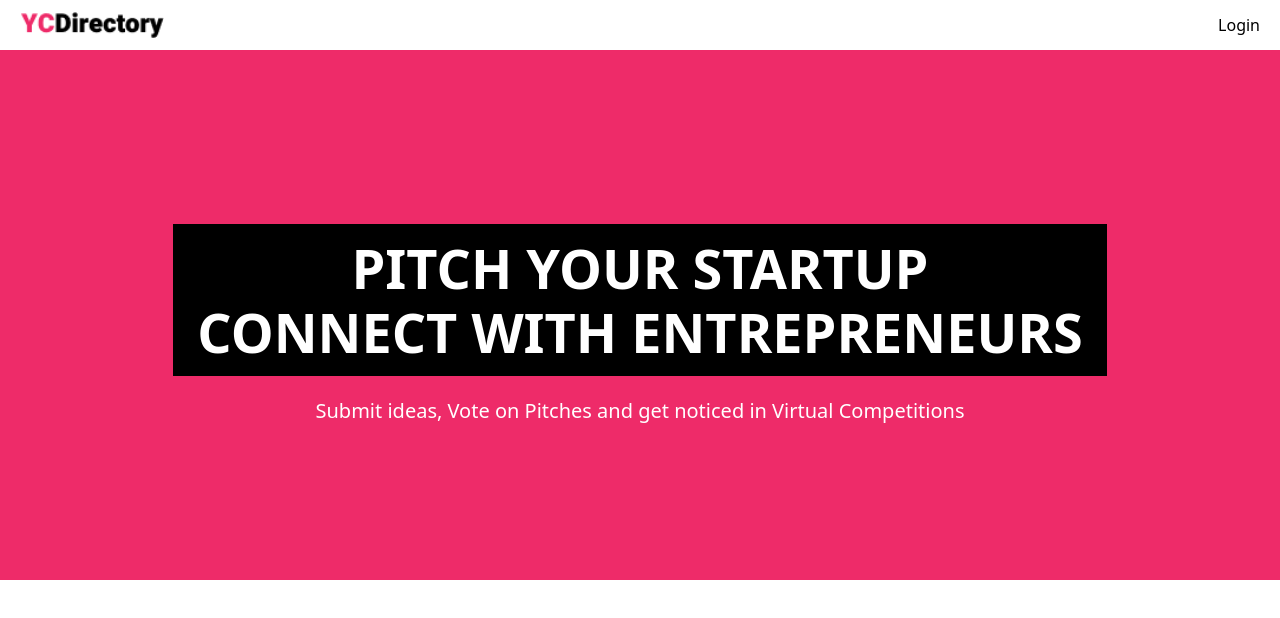
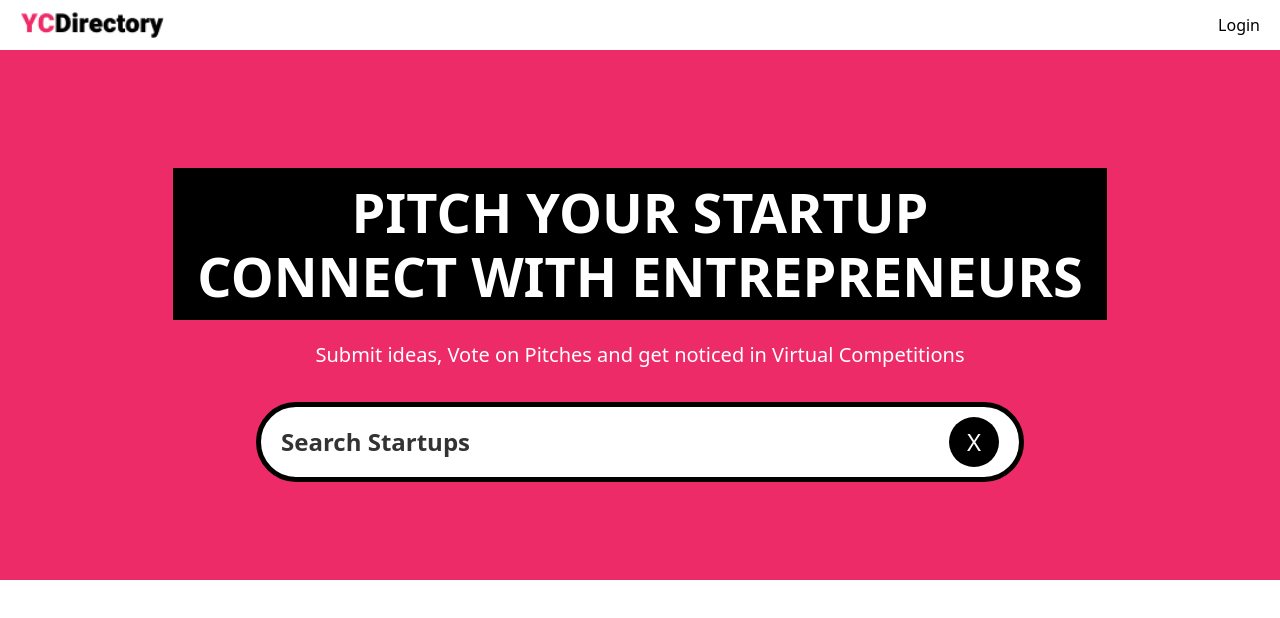
Before and after one commit to Fredenga/livestartup_v2, a Next.js app: page / in a window 1280 px wide. Shown: the top 618 px of the page. Built offline with nearby package versions, Linux system fonts and the light colour scheme; no server answers.

Commit message:
create search form

```diff
--- a/app/(root)/page.tsx
+++ b/app/(root)/page.tsx
@@ -1,3 +1,4 @@
+import SearchForm from "@/components/SearchForm";
 
 export default function Home() {
   return (
@@ -6,6 +7,7 @@
     <p className={"sub-heading max-w-3xl"}>
         Submit ideas, Vote on Pitches and get noticed in Virtual Competitions
     </p>
+       <SearchForm/>
    </section>
   );
 }
--- /dev/null
+++ b/components/SearchForm.tsx
@@ -0,0 +1,26 @@
+import Form from "next/form";
+import SearchFormReset from "@/components/SearchFormReset";
+
+
+const SearchForm = () => {
+    const query = "test"
+
+    return (
+        <Form action={"/"} scroll={false} className={"search-form"}>
+            <input
+                name={"query"}
+                defaultValue={""}
+                className={"search-input"}
+                placeholder={"Search Startups"}
+            />
+            <div className={"flex gap-2"}>
+                {query && (
+                    <SearchFormReset/>
+                )}
+            </div>
+
+        </Form>
+    );
+};
+
+export default SearchForm;
--- /dev/null
+++ b/components/SearchFormReset.tsx
@@ -0,0 +1,17 @@
+
+"use client"
+import Link from "next/link";
+
+const SearchFormReset = () => {
+    const reset = () => {
+        const form = document.querySelector('search-form') as HTMLFormElement;
+        if(form) form.reset();
+    }
+    return (
+        <button type={"reset"} onClick={reset}>
+            <Link href={"/"} className={"search-btn text-white"}>X</Link>
+        </button>
+    );
+};
+
+export default SearchFormReset;
```
